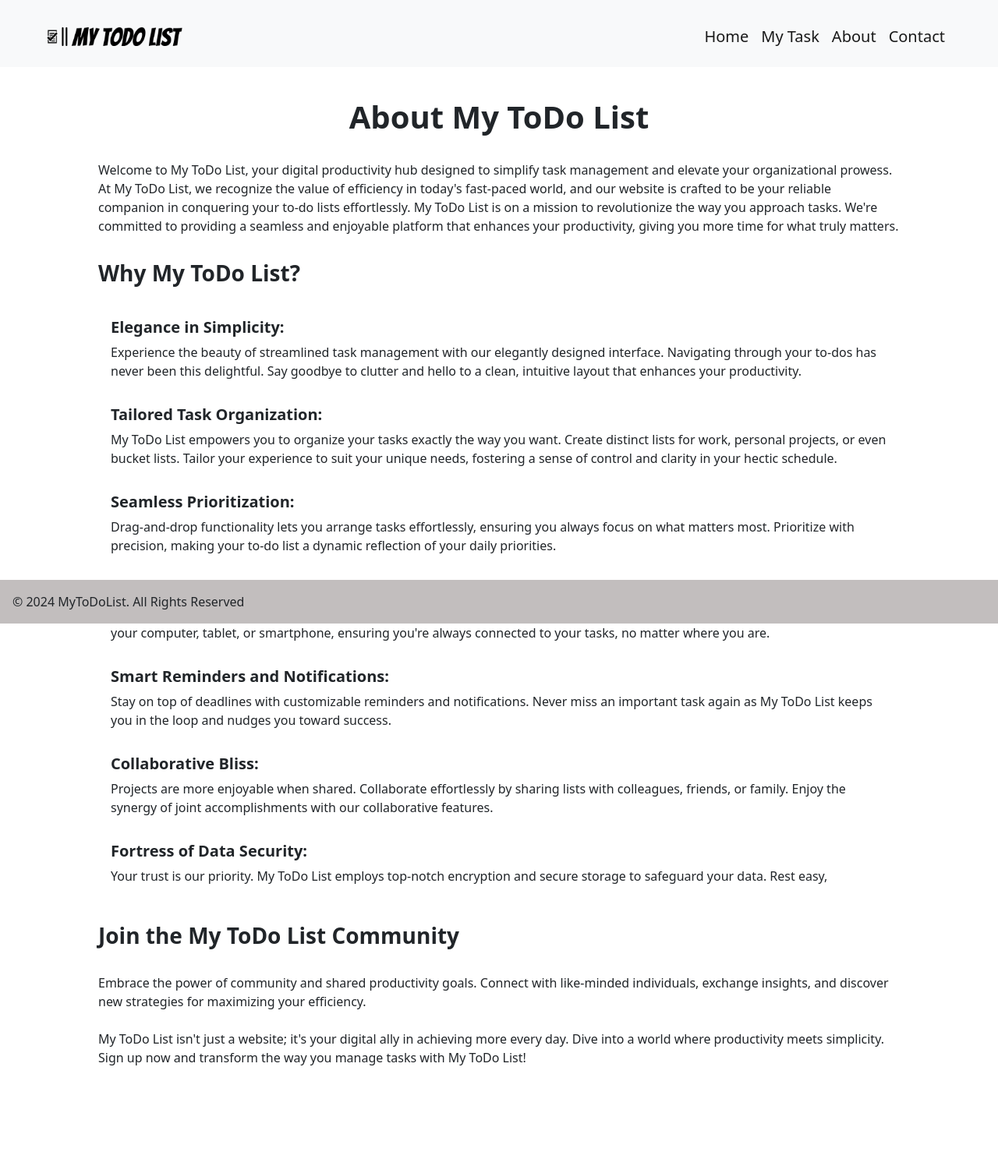
After one commit to Priyesh-Manu/My_ToDo_List, a Django app: page /about in a window 1280 px wide. The commit adds this page. Shown: the whole page at 78% size. Run offline with Django 5.2, Linux system fonts and the light colour scheme.

Commit message:
About page and contact pages are created. url set for about page

```diff
--- a/home/urls.py
+++ b/home/urls.py
@@ -6,4 +6,5 @@ urlpatterns = [
     path('delete/<int:id>/',views.delete_completed_task, name='delete' ),
     path('redo/<int:id>/',views.redo_completed_task, name='redo' ),
     path('edit/<int:id>/',views.edit_task, name='edit' ),
+    path('about',views.about, name='about' ),
 ]
--- a/home/views.py
+++ b/home/views.py
@@ -60,3 +60,6 @@ def edit_task(request, id):
         'form': Forms
     }
     return render(request, 'edit.html', form_new)
+
+def about(request):
+    return render(request,'about.html')
--- /dev/null
+++ b/templates/about.html
@@ -0,0 +1,70 @@
+{% extends "base.html" %}
+{% load static %}
+{% block content %}
+
+    <!-- Start of the disclaimer -->
+    <div class="p-4 mx-auto" style="max-width: 1100px;">
+      <h1 class="font-weight-bold pt-3 text-center"><strong>About My ToDo List</strong></h1><br>
+        <div class="container">
+            <section>
+                <p class="fs-6">Welcome to My ToDo List, your digital productivity hub designed to simplify task management and elevate your organizational prowess. At My ToDo List, we recognize the value of efficiency in today's fast-paced world, and our website is crafted to be your reliable companion in conquering your to-do lists effortlessly. My ToDo List is on a mission to revolutionize the way you approach tasks. We're committed to providing a seamless and enjoyable platform that enhances your productivity, giving you more time for what truly matters.</p>
+            </section>
+
+            <section>
+                <h3 class="font-weight-bold pt-3 "><strong>Why My ToDo List?</strong></h3>
+                <div class="p-3">
+                    <section >
+                        <h5 class="font-weight-bold pt-3"><strong>Elegance in Simplicity:</strong></h5>
+                        <p>Experience the beauty of streamlined task management with our elegantly designed interface. Navigating through your to-dos has never been this delightful. Say goodbye to clutter and hello to a clean, intuitive layout that enhances your productivity.</p>
+                    </section>
+
+                    <section>
+                        <h5 class="font-weight-bold pt-3"><strong>Tailored Task Organization:</strong></h5>
+                        <p>My ToDo List empowers you to organize your tasks exactly the way you want. Create distinct lists for work, personal projects, or even bucket lists. Tailor your experience to suit your unique needs, fostering a sense of control and clarity in your hectic schedule.</p>
+                    </section>
+
+                    <section>
+                        <h5 class="font-weight-bold pt-3"><strong>Seamless Prioritization:</strong></h5>
+                        <p>Drag-and-drop functionality lets you arrange tasks effortlessly, ensuring you always focus on what matters most. Prioritize with precision, making your to-do list a dynamic reflection of your daily priorities.</p>
+                    </section>
+
+                    <section>
+                        <h5 class="font-weight-bold pt-3"><strong>Anywhere, Anytime Access:</strong></h5>
+                        <p>Life moves fast, and so do you. That's why My ToDo List seamlessly adapts to your on-the-go lifestyle. Access your to-do list from your computer, tablet, or smartphone, ensuring you're always connected to your tasks, no matter where you are.</p>
+                    </section>
+
+                    <section>
+                        <h5 class="font-weight-bold pt-3"><strong>Smart Reminders and Notifications:</strong></h5>
+                        <p>Stay on top of deadlines with customizable reminders and notifications. Never miss an important task again as My ToDo List keeps you in the loop and nudges you toward success.</p>
+                    </section>
+
+                    <section >
+                        <h5 class="font-weight-bold pt-3"><strong>Collaborative Bliss:</strong></h5>
+                        <p>Projects are more enjoyable when shared. Collaborate effortlessly by sharing lists with colleagues, friends, or family. Enjoy the synergy of joint accomplishments with our collaborative features.</p>
+                    </section>
+
+                    <section >
+                        <h5 class="font-weight-bold pt-3"><strong>Fortress of Data Security:</strong></h5>
+                        <p>Your trust is our priority. My ToDo List employs top-notch encryption and secure storage to safeguard your data. Rest easy,</p>
+                    </section>
+                </div>
+
+
+            </section>
+
+            <section>
+                <h3 class="font-weight-bold pt-3 "><strong>Join the My ToDo List Community</strong></h3><br>
+                <p>Embrace the power of community and shared productivity goals. Connect with like-minded individuals, exchange insights, and discover new strategies for maximizing your efficiency.<br><br>
+
+                My ToDo List isn't just a website; it's your digital ally in achieving more every day. Dive into a world where productivity meets simplicity. Sign up now and transform the way you manage tasks with My ToDo List!</p>
+            </section>
+        </div>
+
+      <br><br><br><br>
+
+        <!-- End of the disclaimer -->
+
+
+    </div>
+  <!-- End of the content -->
+{% endblock content %}
--- a/templates/base.html
+++ b/templates/base.html
@@ -25,10 +25,13 @@
               <a class="nav-link active" aria-current="page" href="{% url 'home' %}">Home</a>
             </li>
             <li class="nav-item">
-              <a class="nav-link active" href="#mytask">My Task</a>
+              <a class="nav-link active" href="{% url 'home' %}#mytask">My Task</a>
             </li>
             <li class="nav-item">
-              <a class="nav-link active" href="#">Contact Us</a>
+              <a class="nav-link active" href="{% url 'about' %}">About</a>
+            </li>
+            <li class="nav-item">
+              <a class="nav-link active" href="#">Contact</a>
             </li>
 
           </ul>
--- a/templates/edit.html
+++ b/templates/edit.html
@@ -15,8 +15,10 @@
                 <h2>Edit Your Task</h2><br>
                 {% csrf_token %}
                 <input type="text" name="task_name" placeholder="Name of the task" value="{{ obj.task_name }}" required><br>
-                <input type="text" name="task_des" placeholder="Description of the task" value="{{ obj.task_des }}"><br>
-                <input type="date" name="task_date" value="{{ obj.task_date }}">
+                <input type="text" name="task_des" placeholder="Description of the task" value="{{ obj.task_des }}" ><br>
+                <input type="date" name="task_date" value="{{ obj.task_date|date:'Y-m-d' }}" required>
+
+
                 <br>
                 <button type="submit">Submit</button>&nbsp;&nbsp;
             </form>
--- a/templates/index.html
+++ b/templates/index.html
@@ -12,11 +12,11 @@
             {% csrf_token %}
             <input type="text" name="name" placeholder="Name of the task" id="newTask" required><br>
             <input type="text" name="description" placeholder="Description of the task"><br>
-            <input type="date" name="date" placeholder="Date" value="{% now 'Y-m-d' %}">
+            <input type="date" name="date" placeholder="Date" value="{% now 'Y-m-d' %}" >
             <br>
             <a href="#mytask"><button type="submit">Add</button></a>&nbsp;&nbsp;
             <a href="{% url 'home' %}"><button type="cancel">Cancel</button></a>
-        </form>
+        </form><br><br>
         </div>
 
         <div class="p-4" >
```
Also changed, not shown: templates/contact.html (added, +45 -0 lines), db.sqlite3.
